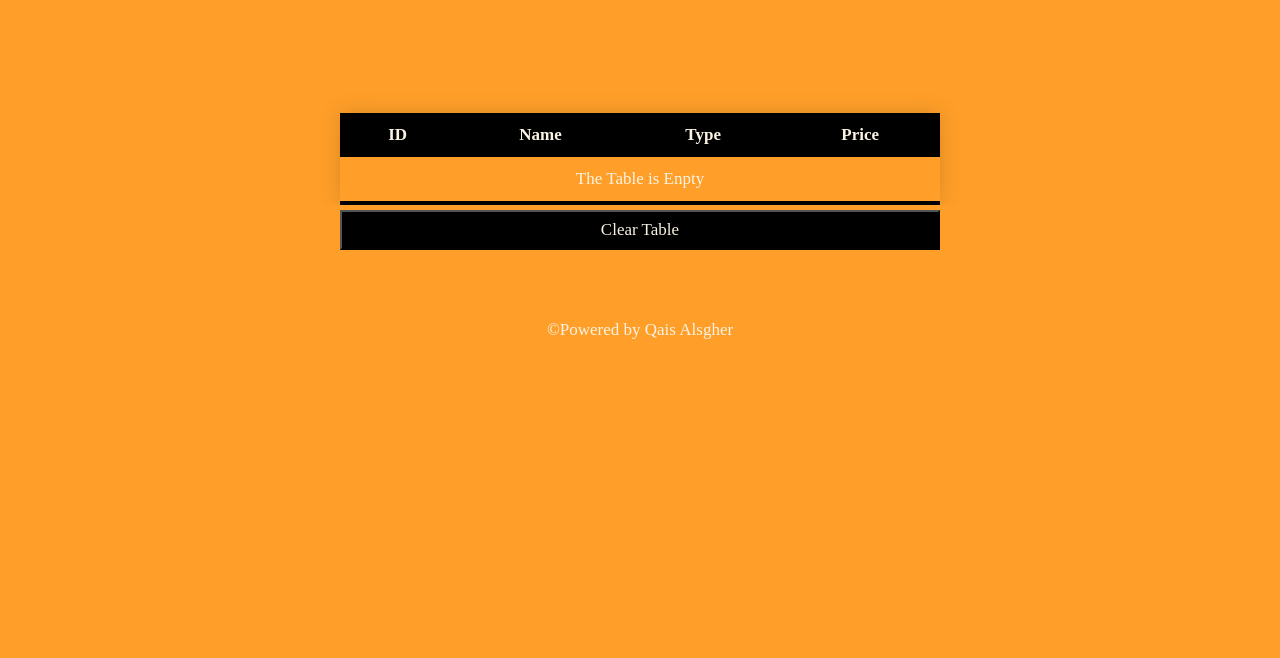
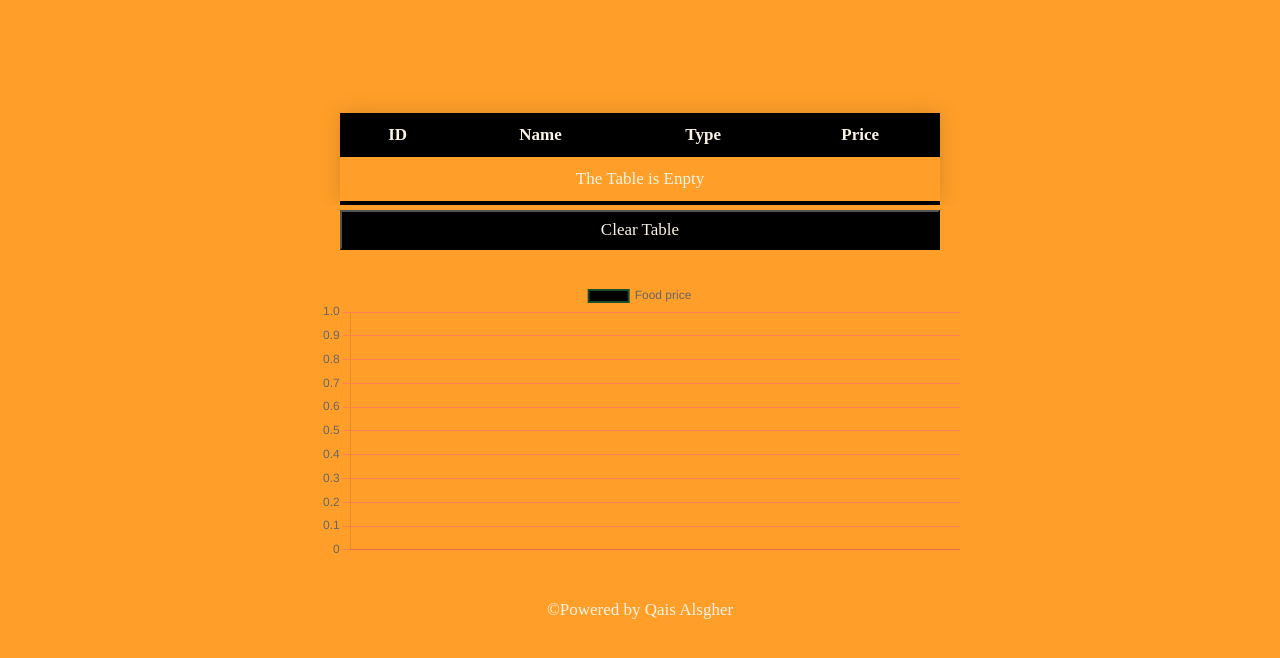
Before and after one commit to qais-alsgher/Restaurant, a plain HTML site: page statistics.html in a window 1280 px wide. Shown: the part 82-740 px from the top of the page. Drawn offline with nearby package versions, Linux system fonts and the light colour scheme; a web font is replaced by a local one.

Commit message:
add bar chart

```diff
--- a/statistics.html
+++ b/statistics.html
@@ -10,6 +10,7 @@
     <link rel="preconnect" href="https://fonts.googleapis.com">
     <link rel="preconnect" href="https://fonts.gstatic.com" crossorigin>
     <link href="https://fonts.googleapis.com/css2?family=Gentium+Book+Plus:ital@1&family=Playfair+Display:ital@1&display=swap" rel="stylesheet">
+
 </head>
 <body>
     <header>
@@ -27,12 +28,15 @@
         <div id="tableF">
         </div>
 
-         <div id="clear"><button onclick="localStorage.removeItem('food');window.location.href='./statistics.html'">Clear Table</button></div>
+        <div id="clear"><button onclick="localStorage.removeItem('food');window.location.href='./statistics.html'">Clear Table</button></div>
+        <div class="chart-container">
+        <canvas id="chart"></canvas>
+        </div>
     </main>
     <footer>
         <p id="cop"> &copy;Powered by Qais Alsgher </p>
     </footer>
 </body>
+<script src="https://cdn.jsdelivr.net/npm/chart.js"></script>
 <script src="statistics.js"></script>
-
 </html>
--- a/statistics.js
+++ b/statistics.js
@@ -1,58 +1,137 @@
-let getData = localStorage.getItem("food");
-let arrFood = JSON.parse(getData);
-render(arrFood);
+let foodLest = [];
 
 
-function render(arr) {
-    //create a heder of table
-    let foodMain = document.getElementById('tableF');
+//constructor food
+function Items(foodname, type, price, foodId) {
+    this.foodId = foodId;
+    this.foodName = foodname;
+    this.type = type;
+    this.price = price;
+    foodLest.push(this);
+}
+
+
+//prent head table
+
+let foodMain = document.getElementById("tableF");
 let tF = document.createElement("table");
 foodMain.appendChild(tF);
 let tRow = document.createElement("tr");
 tF.appendChild(tRow);
-    let tID = document.createElement('th');
+let tID = document.createElement("th");
 tRow.appendChild(tID);
 tID.textContent = "ID";
-    let tName = document.createElement('th');
+let tName = document.createElement("th");
 tRow.appendChild(tName);
 tName.textContent = "Name";
-    let tType = document.createElement('th');
+let tType = document.createElement("th");
 tRow.appendChild(tType);
 tType.textContent = "Type";
-    let tPrice = document.createElement('th');
+let tPrice = document.createElement("th");
 tRow.appendChild(tPrice);
 tPrice.textContent = "Price";
-if(arr===null){
+
+
+
+//print data food
+Items.prototype.render = function () {
     let tRow = document.createElement("tr");
     tF.appendChild(tRow);
-    let enptyT =document.createElement('td');
-    tRow.appendChild(enptyT);
-    enptyT.textContent="The Table is Enpty ";
-    enptyT.colSpan="4";
-    enptyT.style.textAlign="center";
-}
-else{
-    //create a body of table
-    for (let i = 0; i < arr.length; i++) {
+    let tID = document.createElement("td");
+    tRow.appendChild(tID);
+    tID.textContent = this.foodId;
+    let tName = document.createElement("td");
+    tRow.appendChild(tName);
+    tName.textContent = this.foodName;
+    let tType = document.createElement("td");
+    tRow.appendChild(tType);
+    tType.textContent = this.type;
+    let tPrice = document.createElement("td");
+    tRow.appendChild(tPrice);
+    tPrice.textContent = `${this.price} JD`;
+};
+
+
+function enptyItems(){
     let tRow = document.createElement("tr");
     tF.appendChild(tRow);
-        let tID = document.createElement('td');
-        tRow.appendChild(tID);
-        tID.textContent = arr[i]['foodId'];
-        let tName = document.createElement('td');
-        tRow.appendChild(tName);
-        tName.textContent = arr[i]['foodName'];
-        let tType = document.createElement('td');
-        tRow.appendChild(tType);
-        tType.textContent = arr[i]['type'];
-        let tPrice = document.createElement('td');
-        tRow.appendChild(tPrice);
-        tPrice.textContent = `${arr[i]['price']} JD`;
+    let tenpty = document.createElement("td");
+    tRow.appendChild(tenpty);
+    tenpty.textContent = "The Table is Enpty";
+    tenpty.colSpan="4";
+    tenpty.style.textAlign="center";
+}
+
+
+//creat food oop
+function getItem() {
+    let getData = localStorage.getItem("food");
+    let arrFood = JSON.parse(getData);
+    if(arrFood===null){
+        enptyItems();
+    }else
+    if(arrFood) {
+        for (let i = 0; i < arrFood.length; i++) {
+            new Items(
+                arrFood[i].foodName,
+                arrFood[i].type,
+                arrFood[i].price,
+                arrFood[i].foodId
+            );
+        }
+    }
+
+    for (let i = 0; i < foodLest.length; i++) {
+        foodLest[i].render();
+    }
+}
+getItem();
+
+
+
+let arrNameFood=[];
+let arrPrice=[];
+for(let i=0;i<foodLest.length;i++){
+
+    arrNameFood.push(foodLest[i].foodName);
+    arrPrice.push(foodLest[i].price);
+}
+
+
+// import chart
+var data = {
+    labels: arrNameFood,
+    datasets: [{
+        label: "Food price",
+        backgroundColor: "#000",
+        borderColor: "#1A4D2E",
+        borderWidth: 2,
+        hoverBackgroundColor: "#1A4D2E",
+        hoverBorderColor: "#000",
+        data: arrPrice,
+    }]
+};
+
+var options = {
+    maintainAspectRatio: false,
+    scales: {
+        y: {
+            stacked: true,
+            grid: {
+                display: true,
+                color: "rgba(255,99,132,0.5)"
+            }
+        },
+        x: {
+            grid: {
+                display: false
             }
         }
     }
+};
 
-
-// let clear =document.getElementById('clear');
-
-// clear.addEventListener('button')
+new Chart('chart', {
+    type: 'bar',
+    options: options,
+    data: data
+});
--- a/style.css
+++ b/style.css
@@ -125,6 +125,15 @@ tr:last-of-type {
 }
 
 #cop {
-    margin-top: 70px;
+    margin-top: 40px;
     text-align: center;
 }
+
+
+.chart-container {
+    position: relative;
+    margin: auto;
+    height: 35vh;
+    width: 50vw;
+    margin-top: 30px;
+}
```
Also changed, not shown: app.js (+37 -21 lines), index.html (+1 -3 lines). Lines whose indentation alone changed are shown as unchanged.
